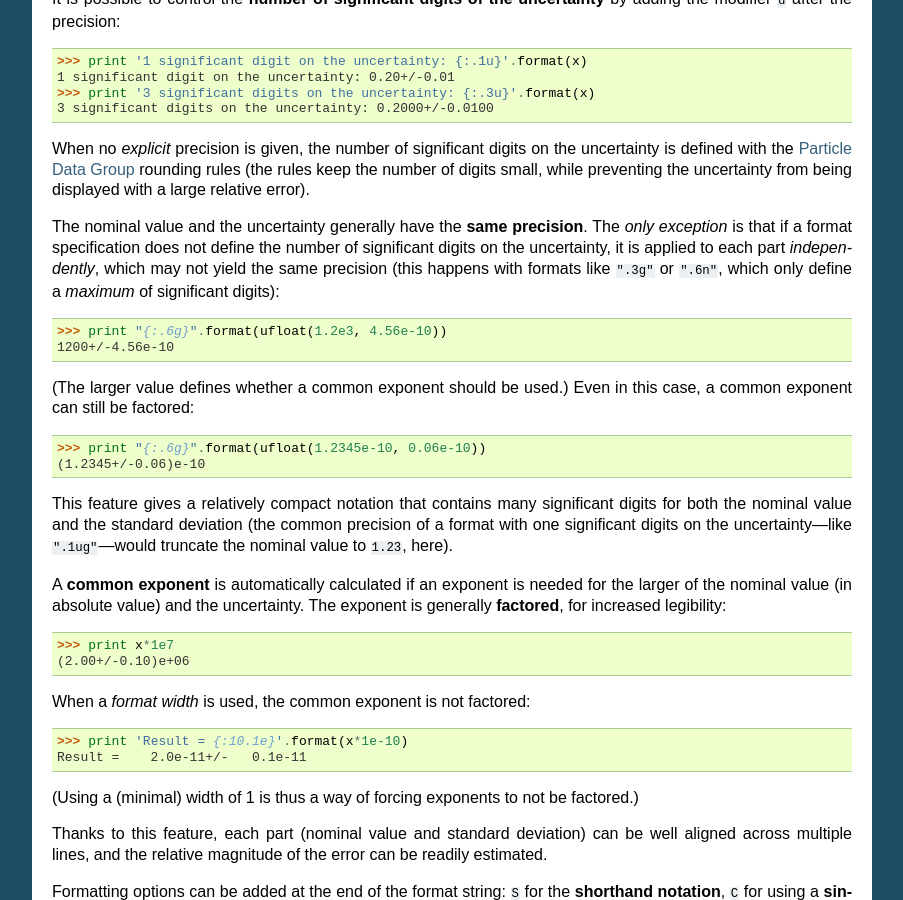
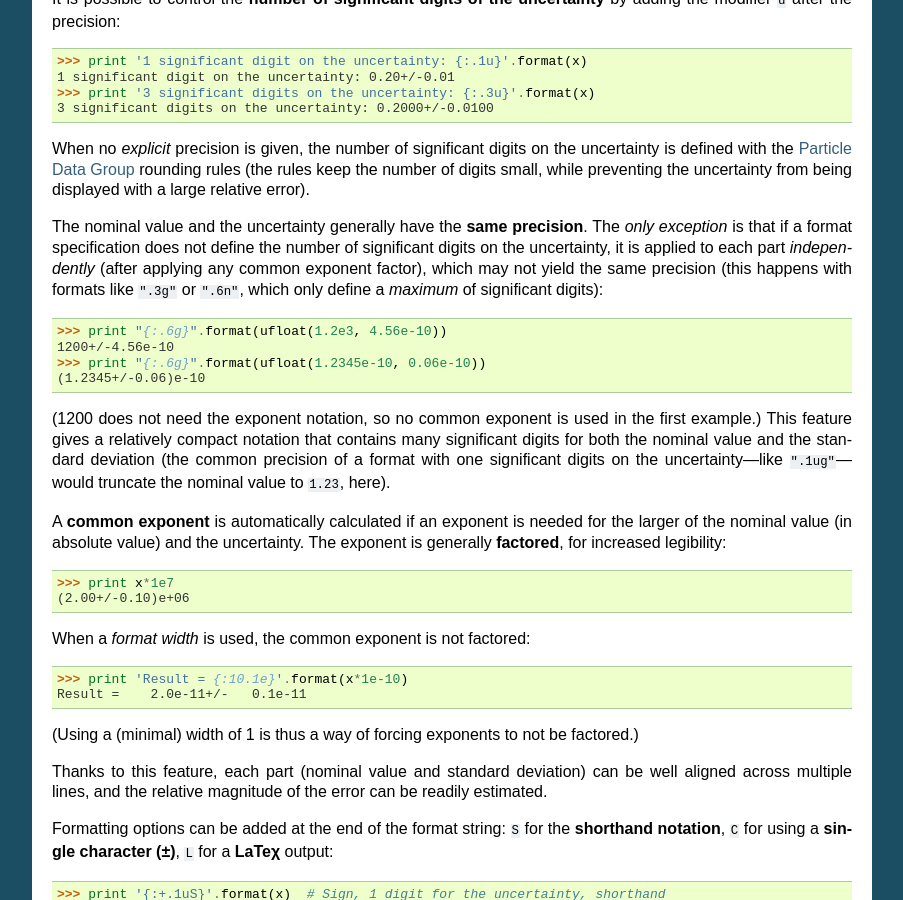
Before and after one commit to lmfit/uncertainties, a Sphinx documentation site: the page built from doc/user_guide.rst, in a window 1280 px wide and 900 px high, scrolled down 2674 px. Shown: the whole window, without its empty margins (198-1101 px from the left). Built offline with Sphinx 7.4.7, drawn with Linux system fonts in a browser that asks for light colours; the version number is read from the project's files by our own code.

Commit message:
More accurate description of the "independent" applications of the .6g format.

```diff
--- a/doc/user_guide.rst
+++ b/doc/user_guide.rst
@@ -188,24 +188,22 @@ uncertainty from being displayed with a large relative error).
 The nominal value and the uncertainty generally have the **same
 precision**.  The *only exception* is that if a format specification
 does not define the number of significant digits on the uncertainty,
-it is applied to each part *independently*, which may not yield the
-same precision (this happens with formats like ``".3g"`` or ``".6n"``,
-which only define a *maximum* of significant digits):
+it is applied to each part *independently* (after applying any common
+exponent factor), which may not yield the same precision (this happens
+with formats like ``".3g"`` or ``".6n"``, which only define a
+*maximum* of significant digits):
 
 >>> print "{:.6g}".format(ufloat(1.2e3, 4.56e-10))
 1200+/-4.56e-10
-
-(The larger value defines whether a common exponent should be used.)
-Even in this case, a common exponent can still be factored:
-
 >>> print "{:.6g}".format(ufloat(1.2345e-10, 0.06e-10))
 (1.2345+/-0.06)e-10
 
-This feature gives a relatively compact notation that contains many
-significant digits for both the nominal value and the standard
-deviation (the common precision of a format with one significant
-digits on the uncertainty—like ``".1ug"``—would truncate the nominal
-value to ``1.23``, here).
+(1200 does not need the exponent notation, so no common exponent is
+used in the first example.) This feature gives a relatively compact
+notation that contains many significant digits for both the nominal
+value and the standard deviation (the common precision of a format
+with one significant digits on the uncertainty—like ``".1ug"``—would
+truncate the nominal value to ``1.23``, here).
 
 .. Common exponent:
 
```
